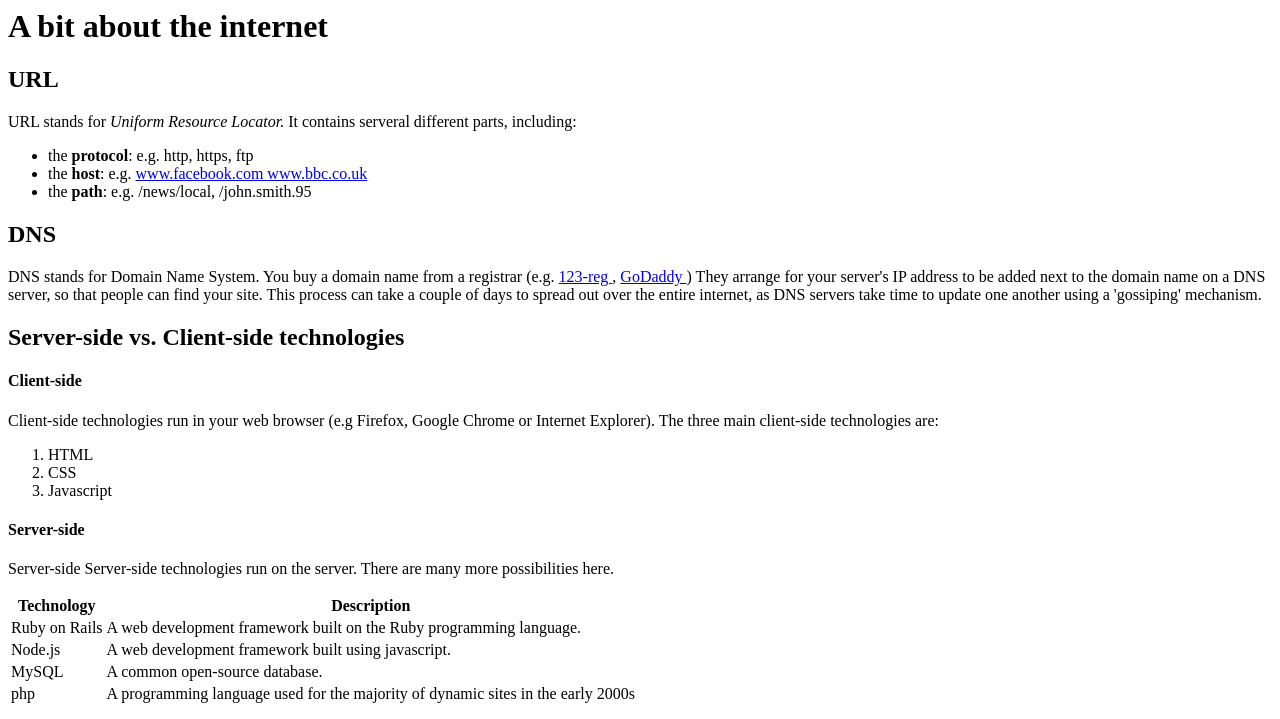
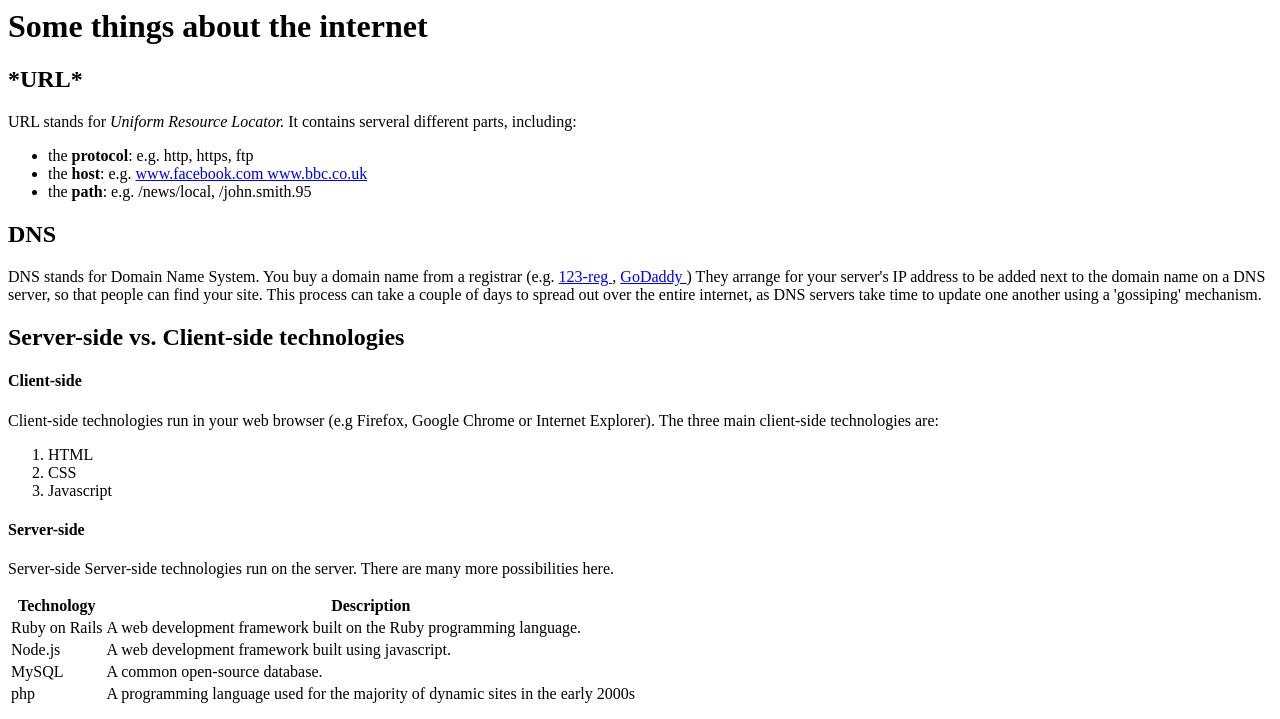
Before and after one commit to TasGTL/Test-session, a plain HTML site: page index.html in a window 1280 px wide. Shown: the top 719 px of the page. Drawn offline with Linux system fonts and the light colour scheme.

Commit message:
Changing some text

```diff
--- a/index.html
+++ b/index.html
@@ -5,9 +5,9 @@
 
 <body>
 
-  <h1> A bit about the internet </h1>
+  <h1> Some things about the internet </h1>
 
-  <h2> URL </h2>
+  <h2> *URL* </h2>
 
   <p> URL stands for <em> Uniform Resource Locator. </em> It contains serveral different parts, including:
   </p>
```
